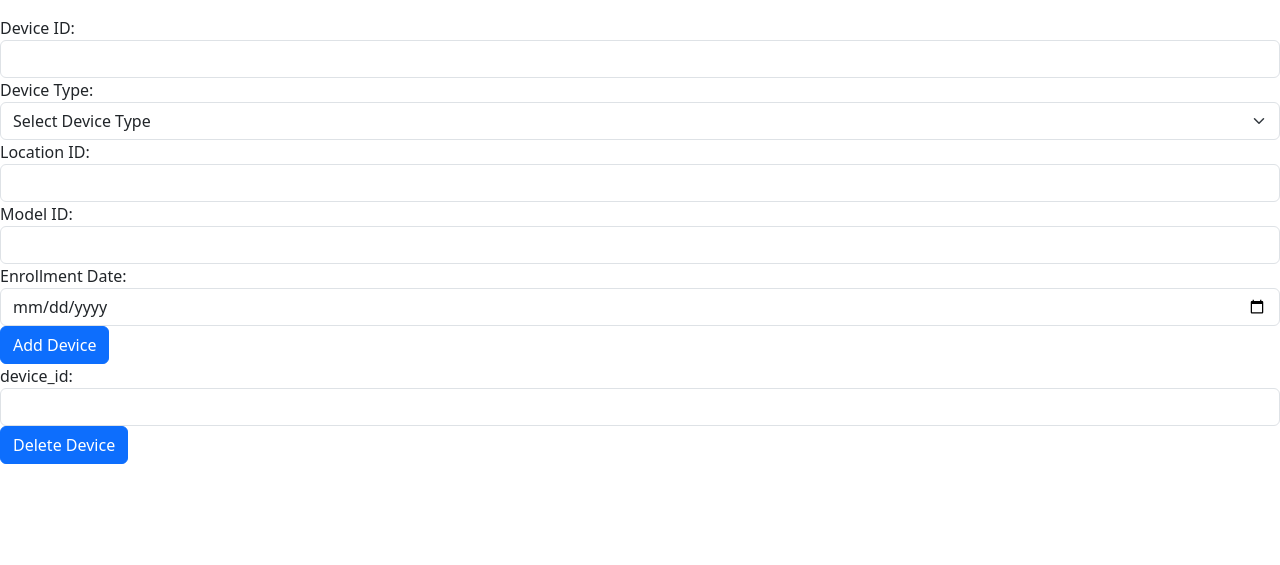
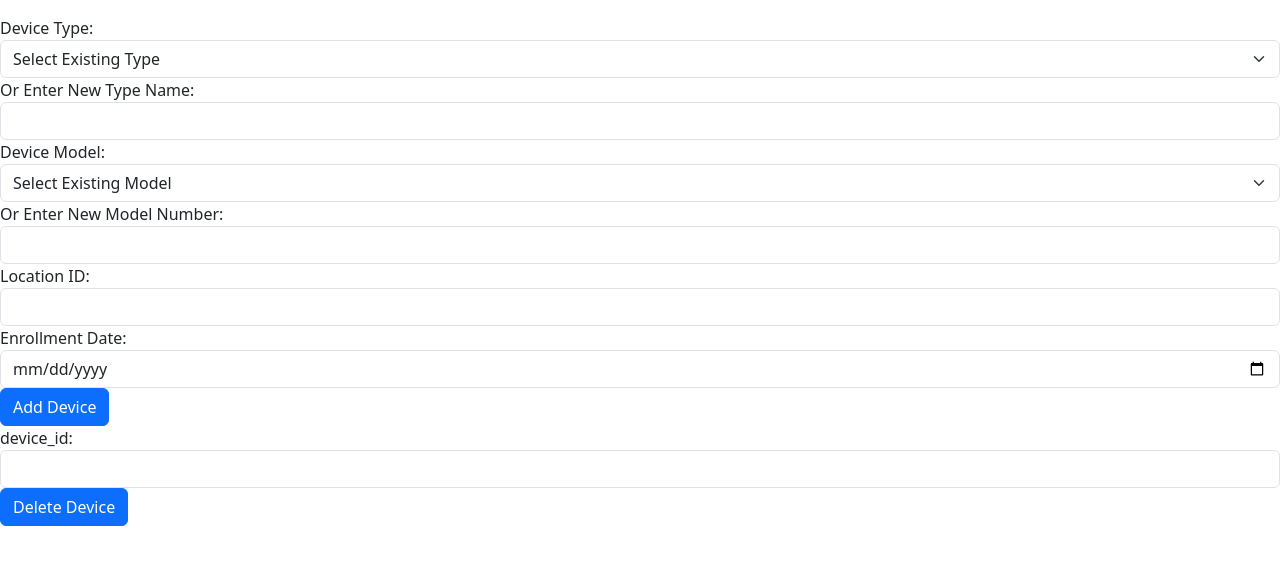
Before and after one commit to cindyke124/SHEMS, a Django app: template app01/templates/list_devices.html in a window 1280 px wide. Shown: the part 137-702 px from the top of the page. Run offline with Django 3.2, Linux system fonts and the light colour scheme; the template is opened without the code that fills it, so the values that code supplies are empty; some libraries are stand-ins or nearby versions.

Commit message:
perfect device addition function call

```diff
--- a/SHEMS/urls.py
+++ b/SHEMS/urls.py
@@ -22,6 +22,7 @@ urlpatterns = [
     # path('admin/', admin.site.urls),
 
     # www.xxx.com/index/
+
     path('home/<int:customer_id>/', views.home, name="home"),
     path('customer_login/', views.customer_login),
     path('register_page/', views.register_page),
@@ -33,7 +34,8 @@ urlpatterns = [
     path('add_locations/', views.add_locations, name="service_locations"),
     path('add_devices/', views.add_devices, name="Device Management"),
     path('delete_devices/', views.delete_devices, name="Device Management"),
-    path('delete_locations/', views.delete_locations, name="service_locations")
+    path('delete_locations/', views.delete_locations, name="service_locations"),
+    path('', views.customer_login),
 
 
 ]
--- a/app01/templates/list_devices.html
+++ b/app01/templates/list_devices.html
@@ -38,26 +38,41 @@
 <form method="post" action="/add_devices/">
     {% csrf_token %}
     <input type="hidden" name="customer_id" value="{{ customer_id }}">
-    <div class="form-group">
-        <label for="device_id">Device ID:</label>
-        <input type="text" class="form-control" id="device_id" name="device_id" required>
+
+
+     <div class="form-group">
+        <label>Device Type:</label>
+        <select class="form-select" name="existing_type" id="existing_type">
+            <option value="">Select Existing Type</option>
+            {% for type in device_types %}
+                <option value="{{ type.type_id }}">{{ type.type_name }}</option>
+            {% endfor %}
+        </select>
     </div>
 
-    <label>Device Type:</label>
-    <select class="form-select" name="device_id" aria-label="Default select example">
-        <option selected>Select Device Type</option>
-{#        {% for dev_id in device_ids %}#}
-{#            <option value="{{ dev_id.0 }}">{{ dev_id.0 }}</option>#}
-{#        {% endfor %}#}
-    </select>
+    <div class="form-group">
+        <label for="new_type_name">Or Enter New Type Name:</label>
+        <input type="text" class="form-control" id="new_type_name" name="new_type_name">
+    </div>
+
+     <div class="form-group">
+        <label>Device Model:</label>
+        <select class="form-select" name="existing_model_id" id="existing_model_id">
+            <option value="">Select Existing Model</option>
+            {% for model in device_models %}
+                <option value="{{ model.model_id }}">{{ model.model_number }}</option>
+            {% endfor %}
+        </select>
+    </div>
+
+    <div class="form-group">
+        <label for="new_model_number">Or Enter New Model Number:</label>
+        <input type="text" class="form-control" id="new_model_number" name="new_model_number">
+    </div>
 
     <div class="form-group">
         <label for="location_id">Location ID:</label>
         <input type="text" class="form-control" id="location_id" name="location_id" required>
-    </div>
-    <div class="form-group">
-        <label for="model_id">Model ID:</label>
-        <input type="text" class="form-control" id="model_id" name="model_id" required>
     </div>
     <div class="form-group">
         <label for="enrollment_date">Enrollment Date:</label>
```
Also changed, not shown: app01/views.py (+27 -10 lines).
